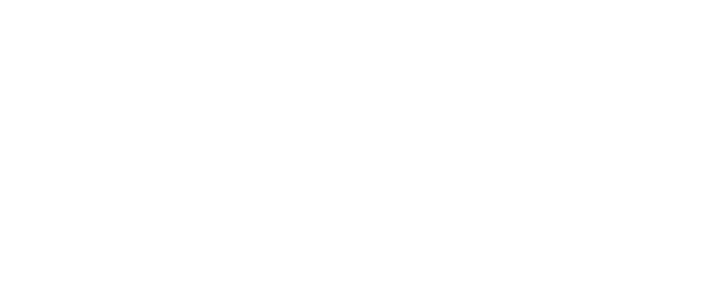
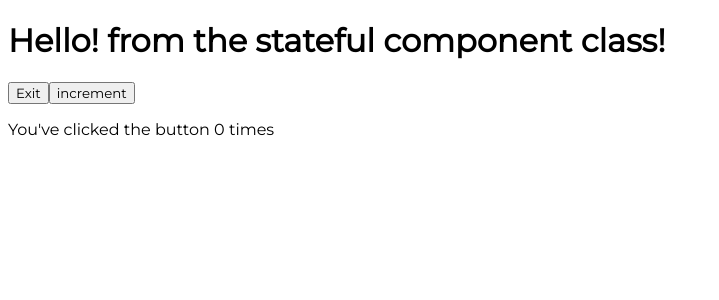
Before and after one commit to Antonyeaster/react-challenge, a React (Create React App) app in the folder my-app/: page / in a window 1280 px wide. Shown: the top 300 px of the page, without its empty margins (0-719 px from the left). Built offline with nearby package versions, Linux system fonts and the light colour scheme.

Commit message:
Practice stateful and stateless

```diff
--- a/my-app/package.json
+++ b/my-app/package.json
@@ -6,10 +6,10 @@
     "@testing-library/jest-dom": "^5.14.1",
     "@testing-library/react": "^11.2.7",
     "@testing-library/user-event": "^12.8.3",
-    "axios": "^0.21.4",
+    "axios": "^1.6.4",
     "react": "^17.0.2",
     "react-dom": "^17.0.2",
-    "react-scripts": "4.0.3",
+    "react-scripts": "^5.0.1",
     "web-vitals": "^1.1.2"
   },
   "scripts": {
--- a/my-app/src/App.js
+++ b/my-app/src/App.js
@@ -1,9 +1,12 @@
 import css from './App.module.css';
+import Sidebar from './components/Sidebar';
+import StatefulGreeting from "./components/StatefulGreeting"
 
 function App() {
   return (
-    <div className={css.App}>
-      {/* Add your components here */}
+    <div className={App}>
+      {/* <Sidebar /> */}
+      <StatefulGreeting greeting="from the stateful component class!" name="Antony"/>
     </div>
   );
 }
--- a/my-app/src/components/Sidebar.js
+++ b/my-app/src/components/Sidebar.js
@@ -0,0 +1,14 @@
+import React from 'react';
+import css from "./css/Sidebar.module.css"
+
+function Sidebar() {
+
+    return ( <div className={css.sidebar}>
+        <a href="#." target="_blank">My Photos</a>
+        <a href="#." target="_blank">My Illustrations</a>
+        <a href="#." target="_blank">My Paintings</a>
+        </div>
+    )
+}
+
+export default Sidebar;
--- /dev/null
+++ b/my-app/src/components/StatefulGreeting.js
@@ -0,0 +1,44 @@
+import React from "react";
+
+class StatefulGreeting extends React.Component {
+
+    constructor(props) {
+        super(props);
+        this.state = {
+            introduction: "Hello!",
+            buttonText: "Exit",
+            count: 0
+        };
+    }
+
+    incrementClick() {
+        this.setState({
+        count: this.state.count + 1
+        }, ()=>{
+        console.log('new state', this.state.count);
+        });
+    }
+
+    handleClick() {
+       this.setState({
+        introduction: this.state.introduction === "Hello!" ? "Goodbye!" : "Hello!",
+        buttonText: this.state.buttonText === "Exit" ? "Enter" : "Exit",
+       }, ()=> {
+        console.log('new state', this.state.introduction);
+        console.log('new state', this.state.buttonText);
+       });
+    }
+
+    render() {
+        return (
+        <div>
+            <h1>{this.state.introduction} {this.props.greeting}</h1>
+            <button onClick={() => this.handleClick()}>{this.state.buttonText}</button>
+            <button onClick={() => this.incrementClick()}>increment</button>
+            <p>You've clicked the button {this.state.count} times</p>
+        </div>
+        )
+    }
+}
+
+export default StatefulGreeting;
```
Also changed, not shown: 1 other file (tests, documents, lock files or other folders).
